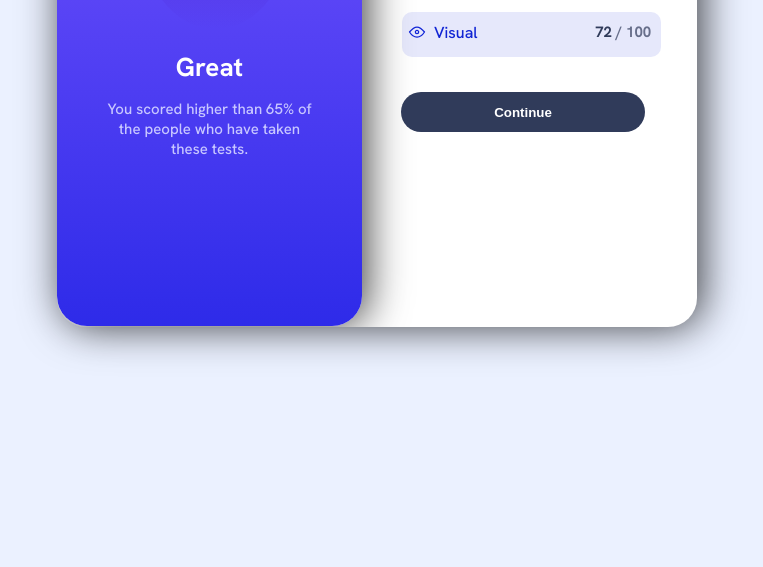
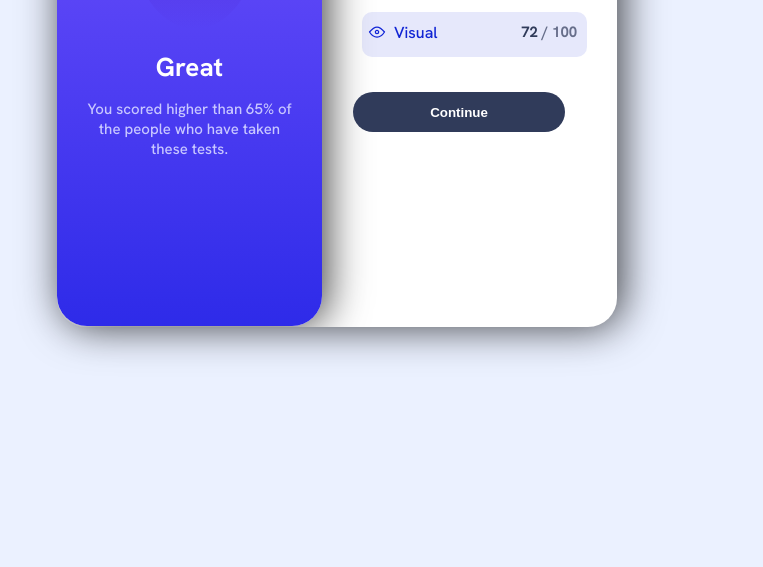
Before and after one commit to AhlamAb22/results-summary-component-main, a plain HTML site: page index.html in a window 1280 px wide. Shown: the part 323-890 px from the top of the page, without its empty margins (268-1031 px from the left). Drawn offline with Linux system fonts and the light colour scheme.

Commit message:
Update style.css

```diff
--- a/style.css
+++ b/style.css
@@ -40,7 +40,7 @@ h2{
 }
 
 .card{
-    width: 50%;
+    width: 70vh;
     height: 70%;
     background-color: #fff;
     border-radius: 29px;
```
